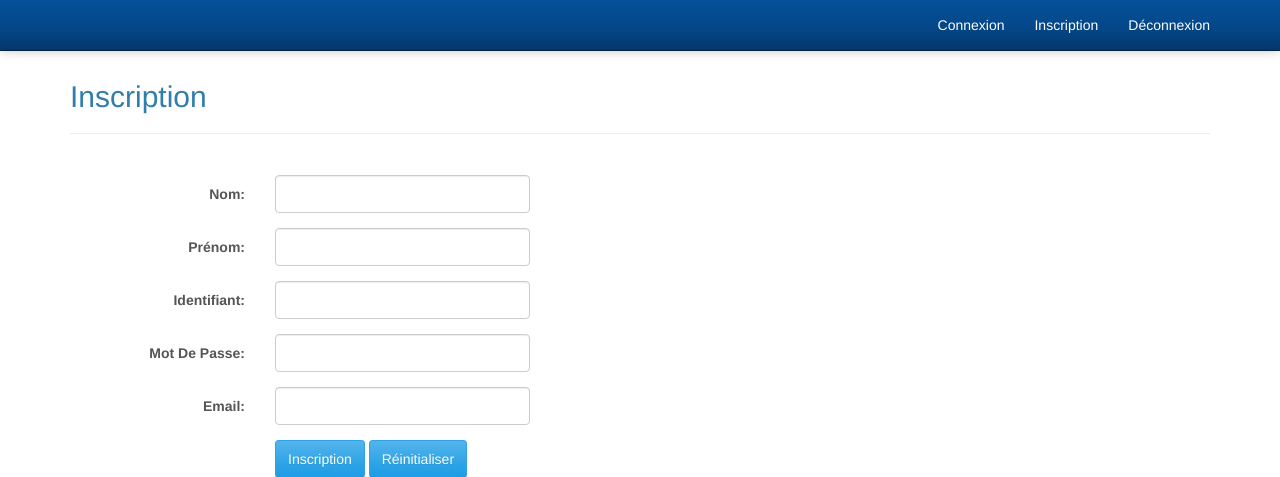
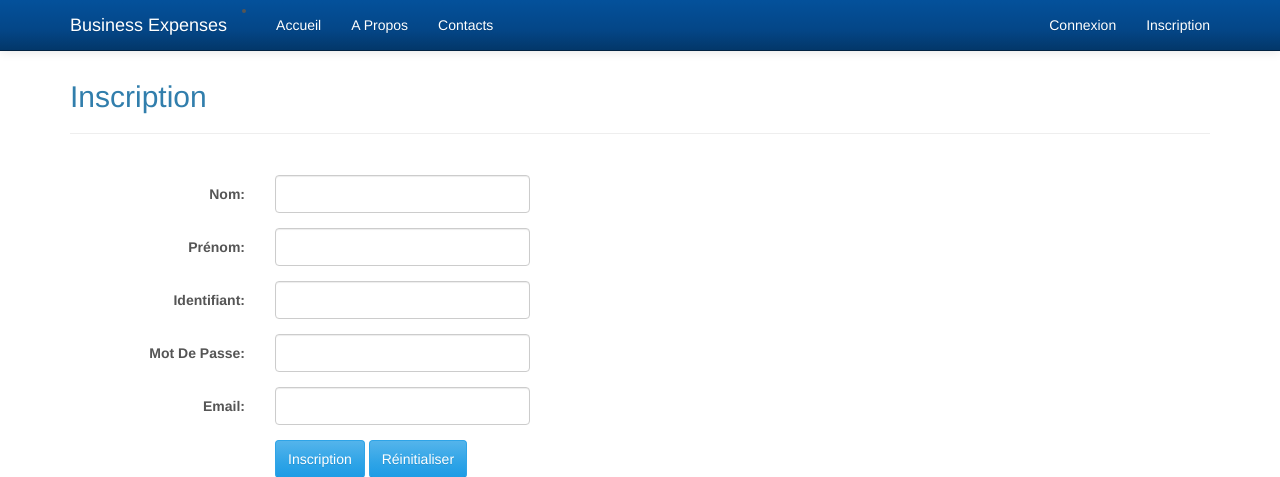
Before and after one commit to momos95/project, a PHP site: page /inscription.php in a window 1280 px wide. Shown: the top 477 px of the page. Run offline with PHP 8.4, Linux system fonts and the light colour scheme.

Commit message:
Modif
En-tête : bouton "Accueil" renvoi vers "index.php"
Le lien "S'inscrire en tant..." renvoi vers "inscription.php"

```diff
--- a/commun/header.php
+++ b/commun/header.php
@@ -12,7 +12,7 @@
     <div class="navbar-collapse collapse">
 
         <ul class="nav navbar-nav">
-            <li><a href="">Accueil</a></li>
+            <li><a href="index.php">Accueil</a></li>
             <li><a href="">A Propos</a></li>
             <li><a href="">Contacts</a></li>
         </ul>
@@ -26,6 +26,14 @@
                     <li><a>Déconnexion</a></li>
                 </ul>
             <?php }
+
+            if(!isset ($_SESSION['is_user']) || !$_SESSION['is_user']){
+                ?>
+                <ul class="nav navbar-nav navbar-right">
+                    <li><a href="">Connexion</a></li>
+                    <li><a href="">Inscription</a></li>
+                </ul>
+            <?php }
         ?>
     </div>
 
--- a/index.php
+++ b/index.php
@@ -64,7 +64,7 @@ and open the template in the editor.
                  <div class="col-md-4">
                     <section id="socialLoginForm">
                         <p>
-                            <a href=""> S'inscrire en tant que nouvel utilisateur ? </a>
+                            <a href="inscription.php"> S'inscrire en tant que nouvel utilisateur ? </a>
                         </p>
                         <p>
                             <a href=""> Identifiant et/ou mot de passe oublié(s) ?</a>
--- a/inscription.php
+++ b/inscription.php
@@ -77,22 +77,6 @@
 
                 </div>
             </div>
-
-            <div class="navbar navbar-inverse navbar-fixed-top">
-            <div class="container">
-            <div class="navbar-collapse collapse">
-                <?php
-
-                //if(isset ($_SESSION['is_user']) && $_SESSION['is_user']){
-                ?>
-                <ul class="nav navbar-nav navbar-right">
-                    <li><a href="">Connexion</a></li>
-                    <li><a href="">Inscription</a></li>
-                    <li><a>Déconnexion</a></li>
-                </ul>
-            </div>
-            </div>
-            </div>
                 <?php
 
                 //Contrôle si les champs sont vides
```
